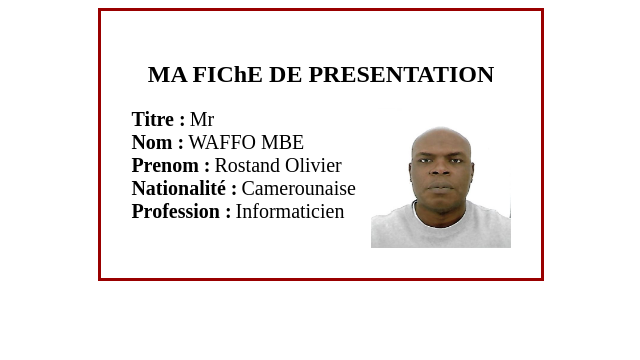
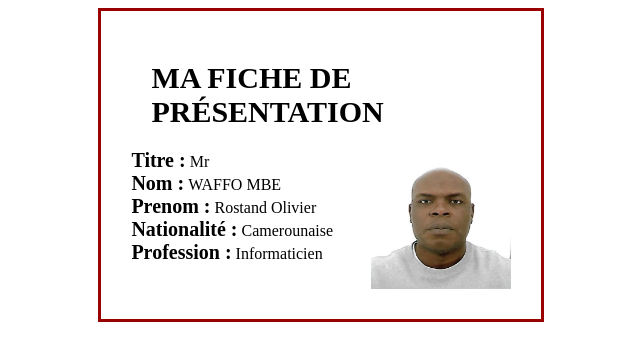
Before and after one commit to olivierwaffo/waffo_olivier, a plain HTML site: page HTML/index.html in a window 1280 px wide. Shown: the whole page, without its empty margins (319-959 px from the left). Drawn offline with Linux system fonts and the light colour scheme.

Commit message:
mise à jour des fichiers html et css. Ajout des comentaires dans le fichier css

```diff
--- a/CSS/style.css
+++ b/CSS/style.css
@@ -1,21 +1,44 @@
+/* met en majuscule tout le texte */
+span.uppercase {
+  text-transform: uppercase;
+}
+/* met en minuscule tout le texte */
+span.lowercase {
+  text-transform: lowercase;
+}
+/* chaque lettre de mot mis en majuscule */
+span.capitalize {
+  text-transform: capitalize;
+}
 .div-center {
   margin: auto;
   width: 30%;
   border: 3px solid #990000;
   padding: 30px;
 }
-.align {
-  text-align: center;
+.main-title-center {
+  margin: auto;
+  display: table;
+  align: center;
+  font-weight: bold;
+  font-size: 30px;
+  padding: 20px;
 }
-.gras {
+span.text-title {
+  font-size: 20px;
   font-weight: bold;
 }
-.text-size {
-  font-size: 20px;
+span.text {
+  font-size: 16px;
 }
-.clearfix {
-  overflow: auto;
+/*"clearfix" permet de saisir un text autour d'une image
+Exple: Ecrire un text avec une image d'illustration sur la gauche ou la droite*/
+.clearfix::after {
+  content: "";
+  clear: both;
+  display: table;
 }
+
 img {
   float: right;
 }
--- a/HTML/index.html
+++ b/HTML/index.html
@@ -8,10 +8,7 @@
 
   <body>
     <div class="div-center">
-      <div class="title">
-        <h2 class="align">MA FIChE DE PRESENTATION</h2>
-      </div>
-      <div class=""></div>
+      <span class="uppercase main-title-center">ma fiche de présentation</span>
       <div class="clearfix">
         <img
           class="img2"
@@ -21,24 +18,24 @@
           height="140"
         />
         <div>
-          <span class="gras text-size">Titre :</span>
-          <span class="text-size">Mr</span>
+          <span class="text-title">Titre :</span>
+          <span class="text capitalize">mr</span>
         </div>
         <div>
-          <span class="gras text-size">Nom :</span>
-          <span class="text-size">WAFFO MBE</span>
+          <span class="text-title">Nom :</span>
+          <span class="text uppercase">waffo mbe</span>
         </div>
         <div>
-          <span class="gras text-size">Prenom :</span>
-          <span class="text-size">Rostand Olivier</span>
+          <span class="text-title">Prenom :</span>
+          <span class="text capitalize">rostand Olivier</span>
         </div>
         <div>
-          <span class="gras text-size">Nationalité :</span>
-          <span class="text-size">Camerounaise</span>
+          <span class="text-title">Nationalité :</span>
+          <span class="text capitalize">camerounaise</span>
         </div>
         <div>
-          <span class="gras text-size">Profession :</span>
-          <span class="text-size">Informaticien</span>
+          <span class="text-title">Profession :</span>
+          <span class="text capitalize">informaticien</span>
         </div>
       </div>
     </div>
```
